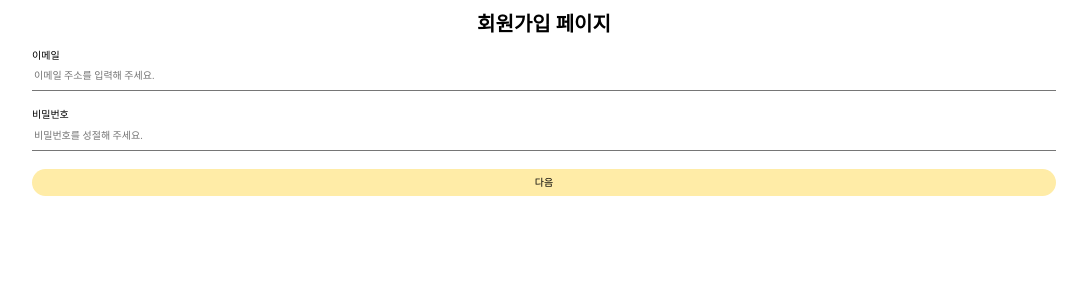
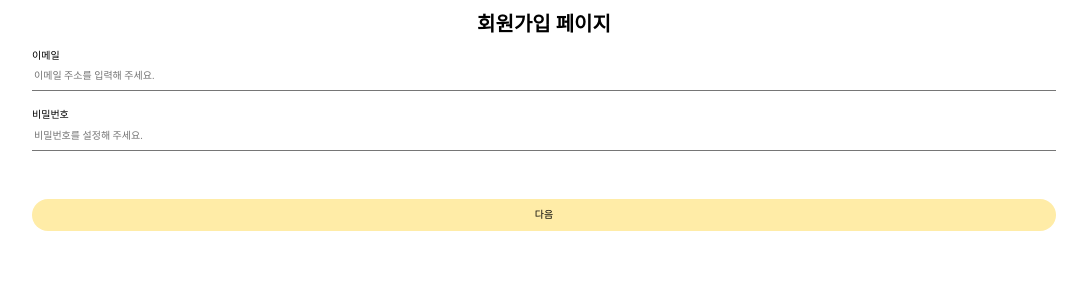
Before and after one commit to FRONTENDSCHOOL5/final-11-NigoNego, a React (Create React App) app: page /join in a window 1280 px wide. Shown: the top 300 px of the page, without its empty margins (96-1183 px from the left). Built offline with nearby package versions, Linux system fonts and the light colour scheme.

Commit message:
✨ Feat : #72 회원가입 페이지 validation 기능 구현

```diff
--- a/src/pages/JoinPage/JoinPage.jsx
+++ b/src/pages/JoinPage/JoinPage.jsx
@@ -1,43 +1,73 @@
-import React, { useState } from 'react';
+import React, { useState, useCallback } from 'react';
 // import { Link } from 'react-router-dom';
+import styled from 'styled-components';
 import { LBtn, LdisabledBtn } from '../../components/common/button/Button';
 import Input from '../../components/common/Input/Input';
 import { Wrapper, FormWrapper } from '../LoginPage/LoginPage';
+
+const ButtonWrapper = styled.div`
+  margin-top: 30px;
+`;
 
 function JoinPage() {
   const [email, setEmail] = useState('');
   const [password, setPassword] = useState('');
 
-  const [isEmailValid, setIsEmailValid] = useState(false);
-  const [isPasswordValid, setIsPasswordValid] = useState(false);
+  const [isEmailValid, setIsEmailValid] = useState(null);
+  const [isPasswordValid, setIsPasswordValid] = useState(null);
+  const [errorMessageEM, setErrorMessageEM] = useState('');
+  const [errorMessagePW, setErrorMessagePW] = useState('');
 
   function emailCheck(event) {
-    setEmail(event.target.value);
     const testEmail =
       /^[0-9a-zA-Z]([-_.]?[0-9a-zA-Z])*@[0-9a-zA-Z]([-_.]?[0-9a-zA-Z])*\.[a-zA-Z]{2,3}$/i.test(
-        email,
+        event.target.value,
       );
 
-    if (testEmail) {
+    if (event.target.value === '') {
+      setIsEmailValid(null);
+    } else if (testEmail) {
       setIsEmailValid(true);
+      console.log('이메일 통과');
+      // 여기에 원래 있는 이메일이 있는지 유효성 검사기능추가!!
     } else {
+      // 원래 있는 이메일과 일치했을때 함수
+      setErrorMessageEM('*이미 가입된 이메일 주소입니다.');
       setIsEmailValid(false);
+      console.log('이메일 실패');
     }
   }
 
+  const handleEmailBlur = useCallback(event => {
+    emailCheck(event);
+  }, []);
+
   function passwordCheck(event) {
-    setPassword(event.target.value);
     const testPassword = /^[A-Za-z0-9]{6,20}$/;
-    if (password !== '' && password.match(testPassword)) {
+    if (event.target.value === '') {
+      setIsPasswordValid(null);
+    } else if (
+      event.target.value !== '' &&
+      event.target.value.match(testPassword)
+    ) {
+      console.log('패스워드 통과');
       setIsPasswordValid(true);
     } else {
       setIsPasswordValid(false);
+      setErrorMessagePW('*비밀번호는 6자 이상이어야 합니다.');
+      console.log('패스워드 실패');
     }
   }
 
+  const handlePasswordBlur = useCallback(event => {
+    passwordCheck(event);
+  }, []);
+
   function onhandlesubmit(event) {
     event.preventDefault();
-    // 2. 회원이 맞으면 다음 컴포넌트로 넘어가도록
+
+    // 2. 회원가입 api 데이터 요청
+    //
   }
 
   return (
@@ -52,28 +82,33 @@ function JoinPage() {
             name="user-email"
             placeholder="이메일 주소를 입력해 주세요."
             value={email}
-            onChange={event => emailCheck(event)}
+            onChange={event => setEmail(event.target.value)}
+            onBlur={handleEmailBlur}
+            // validation={isEmailValid}
+            isCorrect={isEmailValid}
+            errorMessage={errorMessageEM}
           />
           <Input
             label="비밀번호"
             type="password"
             id="user-password"
             name="user-password"
-            placeholder="비밀번호를 성절해 주세요."
+            placeholder="비밀번호를 설정해 주세요."
             value={password}
-            onChange={event => passwordCheck(event)}
+            onChange={event => setPassword(event.target.value)}
+            onBlur={handlePasswordBlur}
+            isCorrect={isPasswordValid}
+            errorMessage={errorMessagePW}
           />
-
-          {isEmailValid && isPasswordValid ? (
-            <LBtn type="submit" content="다음" />
-          ) : (
-            <LdisabledBtn content="다음" />
-          )}
+          <ButtonWrapper>
+            {isEmailValid && isPasswordValid ? (
+              <LBtn type="submit" content="다음" />
+            ) : (
+              <LdisabledBtn content="다음" h="32" />
+            )}
+          </ButtonWrapper>
         </FormWrapper>
       </form>
-      {/* <LinkWrapper>
-        <Link to="/join">이메일로 회원가입</Link>
-      </LinkWrapper> */}
     </Wrapper>
   );
 }
```
